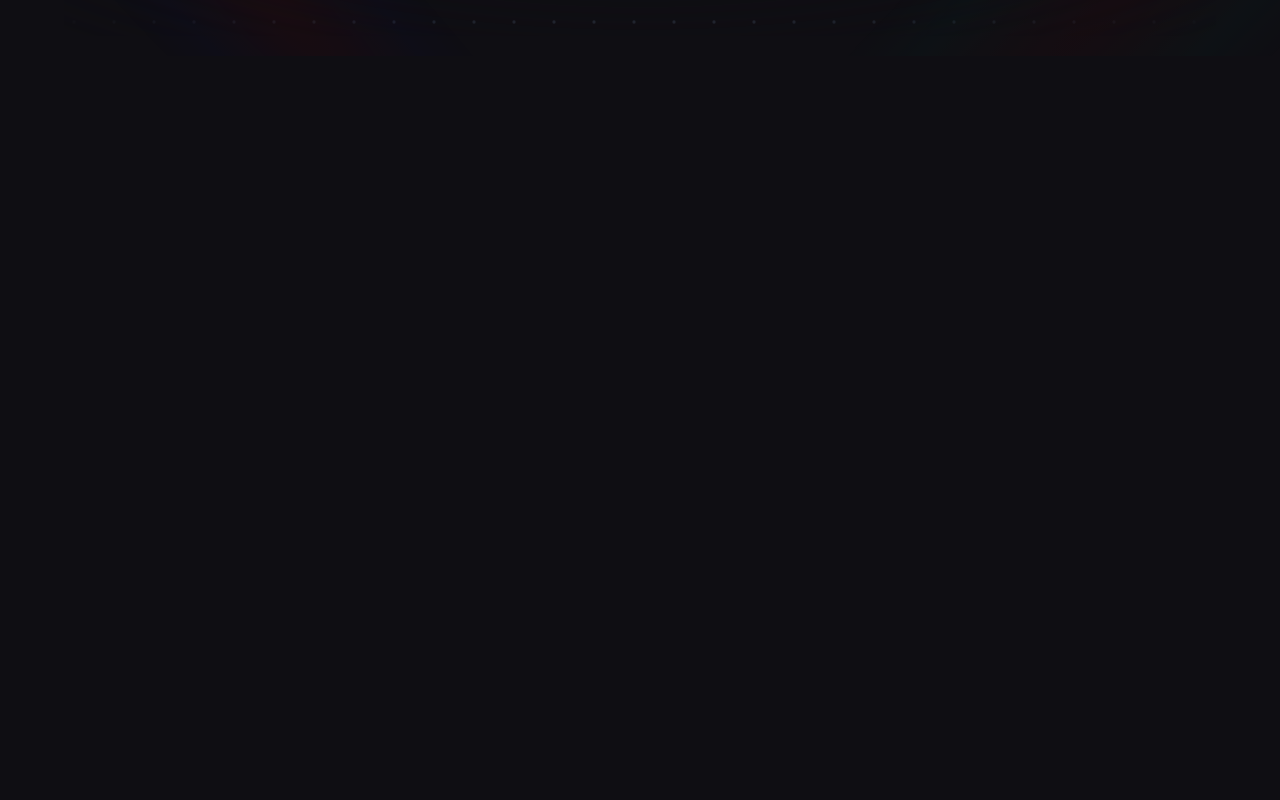
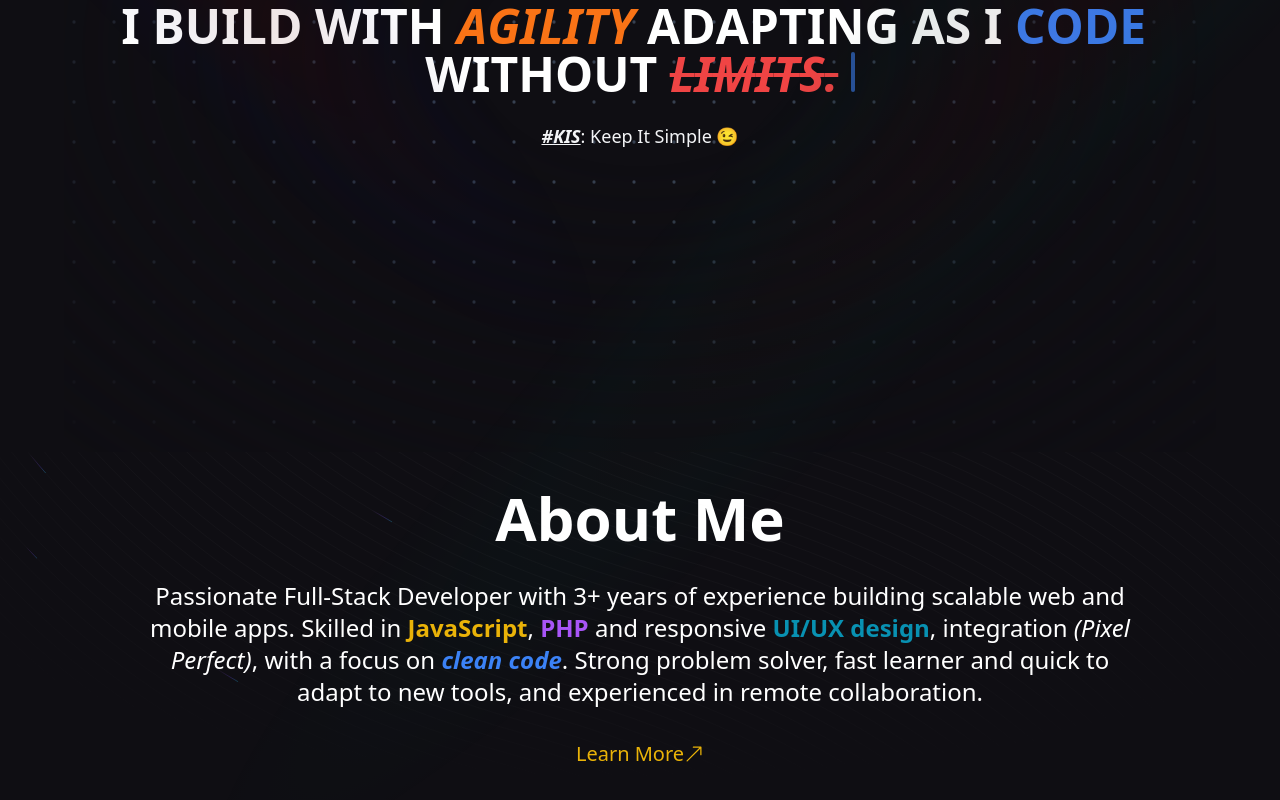
Before and after one commit to RyoDagg/next-portfolio, a Next.js app: page / in a window 1280 px wide. Shown: the part 368-1168 px from the top of the page. Before the commit the page ends 800 px from the top, so only its background shows below. Built offline with nearby package versions, Linux system fonts and the light colour scheme.

Commit message:
Add About component and integrate it into the Home page layout

```diff
--- a/app/page.tsx
+++ b/app/page.tsx
@@ -1,3 +1,4 @@
+import About from '@/components/about';
 import Hero from '@/components/hero';
 import { FloatingNav } from '@/components/ui/floating-navbar';
 
@@ -8,7 +9,7 @@ const navItems = [
   },
   {
     name: 'About',
-    link: '#',
+    link: '#about',
   },
   {
     name: 'Contact',
@@ -22,6 +23,8 @@ export default function Home() {
       <div className="max-w-6xl w-full">
         <FloatingNav navItems={navItems} />
         <Hero />
+        <About />
+        <div className="h-[128rem]"></div>
       </div>
     </main>
   );
--- /dev/null
+++ b/components/about.tsx
@@ -0,0 +1,36 @@
+import { BsArrowUpRight } from 'react-icons/bs';
+import { BackgroundBeams } from './ui/background-beams';
+
+const About = () => {
+  return (
+    <section id="about" className="relative h-96">
+      <div className="flex items-center justify-center">
+        <div className="max-w-5xl p-5 text-center text-white">
+          <h2 className="text-6xl font-bold my-4">About Me</h2>
+          <p className="mt-8 text-2xl">
+            Passionate Full-Stack Developer with 3+ years of experience building
+            scalable web and mobile apps. Skilled in{' '}
+            <span className="font-bold text-yellow-500">JavaScript</span>,{' '}
+            <span className="font-bold text-purple-500">PHP</span> and
+            responsive{' '}
+            <span className="font-bold text-cyan-600">UI/UX design</span>,
+            integration <span className="italic">(Pixel Perfect)</span>, with a
+            focus on{' '}
+            <span className="font-bold text-blue-500 italic">clean code</span>.
+            Strong problem solver, fast learner and quick to adapt to new tools,
+            and experienced in remote collaboration.
+          </p>
+          <a
+            href="#"
+            className="flex items-center justify-center mt-8 text-xl text-yellow-500"
+          >
+            Learn More <BsArrowUpRight />
+          </a>
+        </div>
+      </div>
+      <BackgroundBeams />
+    </section>
+  );
+};
+
+export default About;
--- a/components/hero.tsx
+++ b/components/hero.tsx
@@ -5,7 +5,7 @@ import { TypewriterEffect } from './ui/typewriter-effect';
 const Hero = () => {
   return (
     <DotBackground>
-      <div className="h-96 w-full flex flex-col items-center justify-center relative">
+      <div className="h-screen w-full flex flex-col items-center justify-center relative">
         <Spotlight />
         <div className="flex flex-col items-center justify-center h-full p-8 text-center">
           <h2 className="text-md sm:text-2xl uppercase font-semibold bg-clip-text text-transparent bg-gradient-to-b from-blue-50 to-gray-500">
--- a/components/ui/background-beams.tsx
+++ b/components/ui/background-beams.tsx
@@ -60,12 +60,12 @@ export const BackgroundBeams = React.memo(
     return (
       <div
         className={cn(
-          'absolute h-full w-screen top-0 -left-[calc(50vw_-_50%)] [mask-size:40px] [mask-repeat:no-repeat] flex items-center justify-center',
+          'absolute h-full w-screen top-0 pointer-events-none -left-[calc(50vw_-_50%)] [mask-size:40px] [mask-repeat:no-repeat] flex items-center justify-center',
           className
         )}
       >
         <svg
-          className=" z-0 h-full w-full pointer-events-none absolute "
+          className="z-0 h-full w-full absolute "
           width="100%"
           height="100%"
           viewBox="0 0 696 316"
```
